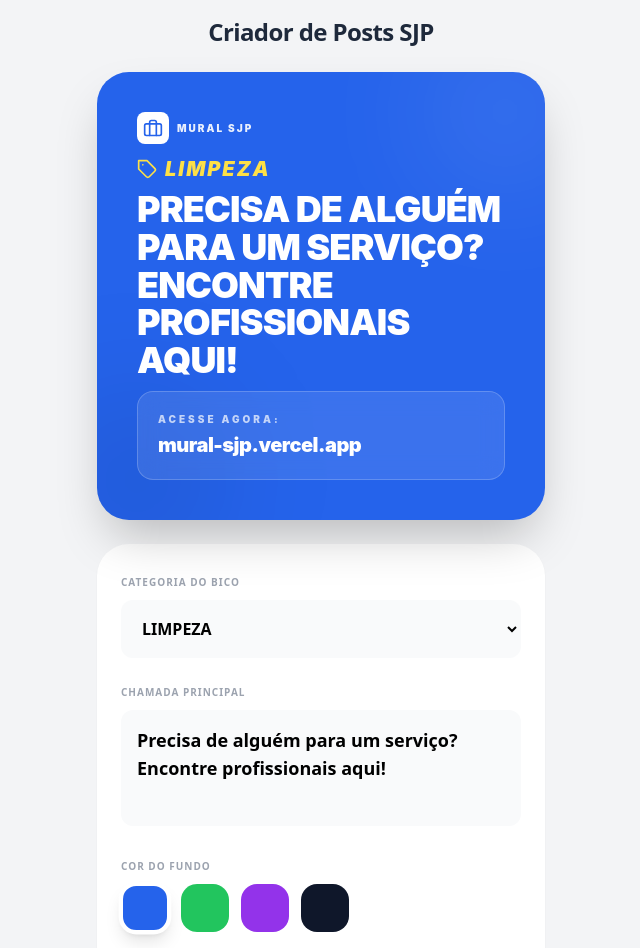
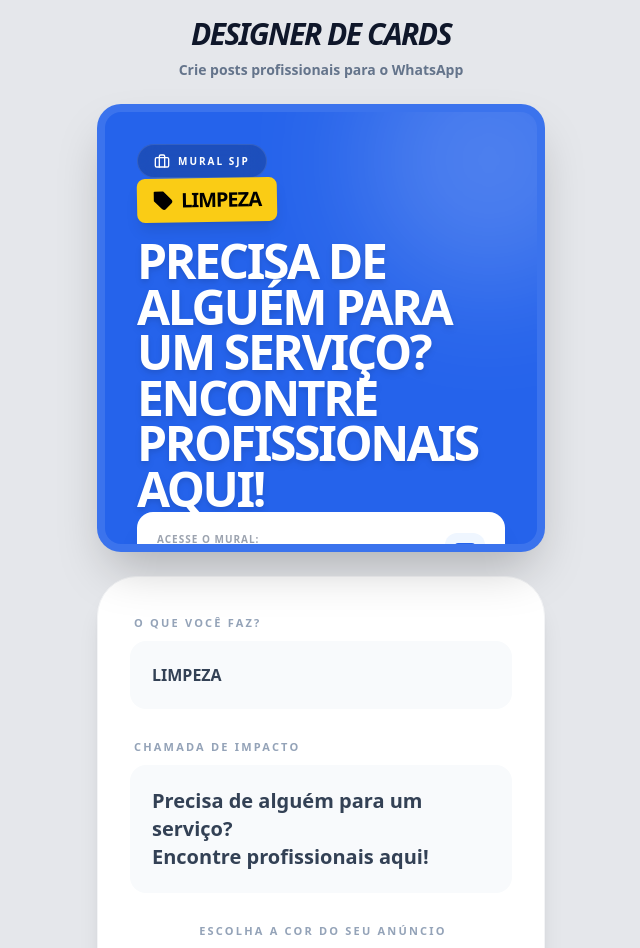
Before and after one commit to LVNcoelho/Mural-de-servi-os-SJP, a React (Vite) app: page / in a window 1280 px wide. Shown: the top 948 px of the page, without its empty margins (319-959 px from the left). Built offline with nearby package versions, Linux system fonts and the light colour scheme.

Commit message:
ajustando interface

```diff
--- a/src/App.jsx
+++ b/src/App.jsx
@@ -1,5 +1,5 @@
 import React, { useState, useRef } from 'react';
-import { Camera, Briefcase, Tag } from 'lucide-react';
+import { Camera, Briefcase, Tag, Layout } from 'lucide-react';
 
 export default function App() {
   const [text, setText] = useState("Precisa de alguém para um serviço?\nEncontre profissionais aqui!");
@@ -12,61 +12,66 @@ export default function App() {
     { name: 'Verde Zap', class: 'bg-green-500' },
     { name: 'Roxo Moderno', class: 'bg-purple-600' },
     { name: 'Preto Elegante', class: 'bg-slate-900' },
+    { name: 'Vermelho Intenso', class: 'bg-red-600' },
   ];
 
   const categories = [
-    "LIMPEZA", "CONSTRUÇÃO", "EDUCAÇÃO", "FRETES", "BELEZA", "TECNOLOGIA", "OUTROS"
+    "LIMPEZA", "CONSTRUÇÃO", "EDUCAÇÃO", "FRETES", "BELEZA", "TECNOLOGIA", "REFORÇO", "DIARISTA"
   ];
 
   return (
-    <div className="min-h-screen bg-gray-100 p-4 flex flex-col items-center font-sans">
+    <div className="min-h-screen bg-gray-200 p-4 flex flex-col items-center font-sans pb-20">
       <div className="max-w-md w-full space-y-6">
-        <h1 className="text-2xl font-black text-center text-slate-800 tracking-tight">Criador de Posts SJP</h1>
+        <header className="text-center space-y-2">
+          <h1 className="text-3xl font-black text-slate-900 tracking-tighter italic">DESIGNER DE CARDS</h1>
+          <p className="text-slate-500 font-bold text-sm">Crie posts profissionais para o WhatsApp</p>
+        </header>
 
-        {/* Preview do Card - Estilo Quadrado e Robusto */}
+        {/* Preview do Card - DESIGN ATUALIZADO */}
         <div
           ref={cardRef}
-          className={`${bgColor} aspect-square rounded-[2rem] p-10 flex flex-col justify-between text-white shadow-2xl relative overflow-hidden`}
-          style={{ fontFamily: '"Inter", "system-ui", sans-serif' }}
+          className={`${bgColor} aspect-square rounded-[1.5rem] p-8 flex flex-col justify-between text-white shadow-2xl relative overflow-hidden border-[8px] border-white/10`}
         >
-          {/* Elementos Decorativos de fundo */}
-          <div className="absolute -top-10 -right-10 w-40 h-40 bg-white/10 rounded-full blur-3xl"></div>
-          <div className="absolute -bottom-10 -left-10 w-40 h-40 bg-black/10 rounded-full blur-3xl"></div>
+          {/* Brilhos de fundo */}
+          <div className="absolute -top-20 -right-20 w-64 h-64 bg-white/20 rounded-full blur-3xl"></div>
 
-          <div className="flex justify-between items-start z-10">
-            <div className="flex items-center gap-2">
-              <div className="bg-white p-1.5 rounded-lg text-blue-600">
-                <Briefcase className="w-5 h-5" />
-              </div>
-              <span className="font-black tracking-[0.2em] text-[10px] uppercase opacity-90">Mural SJP</span>
+          <div className="z-10 flex justify-between items-center">
+            <div className="flex items-center gap-2 bg-black/20 backdrop-blur-md px-4 py-2 rounded-full border border-white/10">
+              <Briefcase className="w-4 h-4 text-white" />
+              <span className="font-black tracking-[0.2em] text-[10px] uppercase">Mural SJP</span>
             </div>
           </div>
 
-          <div className="z-10 flex flex-col gap-2">
-            {/* CATEGORIA EM DESTAQUE NO TOPO */}
-            <div className="flex items-center gap-2 text-yellow-300 font-black text-xl tracking-widest italic">
-              <Tag className="w-5 h-5" />
-              <span>{category}</span>
+          <div className="z-10 flex flex-col gap-4">
+            {/* CATEGORIA - AGORA GRANDE E NO TOPO DO TEXTO */}
+            <div className="inline-flex items-center gap-2 bg-yellow-400 text-black px-4 py-2 rounded-lg w-fit shadow-lg transform -rotate-1">
+              <Tag className="w-5 h-5 fill-black" />
+              <span className="font-black text-xl tracking-tighter">{category}</span>
             </div>
 
-            {/* TEXTO DA VAGA COM FONTE QUADRADA */}
-            <h2 className="text-4xl font-black leading-[1.05] whitespace-pre-line tracking-tight uppercase">
+            {/* TEXTO PRINCIPAL - FONTE GRANDE E QUADRADA */}
+            <h2 className="text-5xl font-black leading-[0.95] whitespace-pre-line tracking-tighter uppercase drop-shadow-md">
               {text}
             </h2>
           </div>
 
-          <div className="bg-white/10 backdrop-blur-md p-5 rounded-2xl border border-white/20 z-10">
-            <p className="text-[10px] font-black uppercase tracking-[0.3em] opacity-70 mb-1">Acesse agora:</p>
-            <p className="text-xl font-black tracking-tight">mural-sjp.vercel.app</p>
+          <div className="bg-white text-black p-5 rounded-2xl flex items-center justify-between shadow-xl z-10">
+            <div>
+              <p className="text-[10px] font-black uppercase tracking-widest text-gray-400">Acesse o Mural:</p>
+              <p className="text-xl font-black tracking-tighter text-blue-600">mural-sjp.vercel.app</p>
+            </div>
+            <div className="bg-blue-50 p-2 rounded-xl">
+               <Layout className="w-6 h-6 text-blue-600" />
+            </div>
           </div>
         </div>
 
         {/* Controles de Edição */}
-        <div className="bg-white p-6 rounded-[2rem] shadow-sm space-y-5">
+        <div className="bg-white p-8 rounded-[2.5rem] shadow-xl space-y-6 border border-gray-100">
           <div>
-            <label className="text-[10px] font-black uppercase text-gray-400 tracking-widest">Categoria do Bico</label>
+            <label className="text-[11px] font-black uppercase text-slate-400 tracking-[0.2em] ml-1">O que você faz?</label>
             <select
-              className="w-full mt-2 p-4 bg-gray-50 rounded-xl font-bold outline-none cursor-pointer border border-transparent focus:border-blue-200"
+              className="w-full mt-2 p-5 bg-slate-50 rounded-2xl font-black text-slate-700 outline-none cursor-pointer border-2 border-transparent focus:border-blue-500 transition-all appearance-none"
               value={category}
               onChange={(e) => setCategory(e.target.value)}
             >
@@ -75,49 +80,50 @@ export default function App() {
           </div>
 
           <div>
-            <label className="text-[10px] font-black uppercase text-gray-400 tracking-widest">Chamada Principal</label>
+            <label className="text-[11px] font-black uppercase text-slate-400 tracking-[0.2em] ml-1">Chamada de Impacto</label>
             <textarea
-              className="w-full mt-2 p-4 bg-gray-50 rounded-xl font-bold outline-none focus:ring-2 ring-blue-500/20 resize-none text-lg"
+              className="w-full mt-2 p-5 bg-slate-50 rounded-2xl font-black text-slate-700 outline-none focus:ring-4 ring-blue-500/10 resize-none text-xl border-2 border-transparent focus:border-blue-500 transition-all"
               rows="3"
               value={text}
               onChange={(e) => setText(e.target.value)}
+              placeholder="Ex: Preciso de carpinteiro urgente!"
             />
           </div>
 
           <div>
-            <label className="text-[10px] font-black uppercase text-gray-400 tracking-widest">Cor do Fundo</label>
-            <div className="flex gap-3 mt-2">
+            <label className="text-[11px] font-black uppercase text-slate-400 tracking-[0.2em] ml-1 text-center block mb-3">Escolha a cor do seu anúncio</label>
+            <div className="flex justify-center gap-4">
               {colors.map((c) => (
                 <button
                   key={c.class}
                   onClick={() => setBgColor(c.class)}
-                  className={`w-12 h-12 rounded-2xl border-4 ${bgColor === c.class ? 'border-white shadow-lg scale-110' : 'border-transparent'} ${c.class} transition-all`}
+                  className={`w-12 h-12 rounded-2xl shadow-lg transform active:scale-90 border-4 ${bgColor === c.class ? 'border-blue-200 scale-110' : 'border-transparent'} ${c.class} transition-all`}
+                  title={c.name}
                 />
               ))}
             </div>
           </div>
 
-          <div className="pt-4 border-t border-gray-100 flex flex-col gap-3">
-            <p className="text-sm text-gray-400 text-center font-bold italic">
-              📸 Prepare o texto e tire um print para postar!
-            </p>
+          <div className="pt-6 border-t border-gray-100">
             <button
               onClick={() => window.print()}
-              className="w-full bg-blue-600 text-white py-4 rounded-2xl font-black flex items-center justify-center gap-2 hover:bg-blue-700 transition-colors shadow-xl shadow-blue-100"
+              className="w-full bg-blue-600 hover:bg-blue-700 text-white py-6 rounded-3xl font-black text-xl flex items-center justify-center gap-3 shadow-2xl shadow-blue-200 transition-all active:scale-95"
             >
-              <Camera className="w-6 h-6" /> GERAR PDF / PRINT
+              <Camera className="w-7 h-7" /> SALVAR / PRINT
             </button>
+            <p className="text-center text-slate-400 text-xs mt-4 font-bold uppercase tracking-widest">Poste no Status e nos Grupos!</p>
           </div>
         </div>
       </div>
 
-      {/* Estilos para ocultar controles na hora do print se desejar usar a função do navegador */}
       <style>{`
+        @import url('https://fonts.googleapis.com/css2?family=Inter:wght@900&display=swap');
         @media print {
-          .no-print, button, select, textarea, label, h1 { display: none !important; }
+          .no-print, button, select, textarea, label, h1, header, p { display: none !important; }
           body { background: white; }
           .min-h-screen { padding: 0; }
         }
+        body { font-family: 'Inter', sans-serif; }
       `}</style>
     </div>
   );
```
